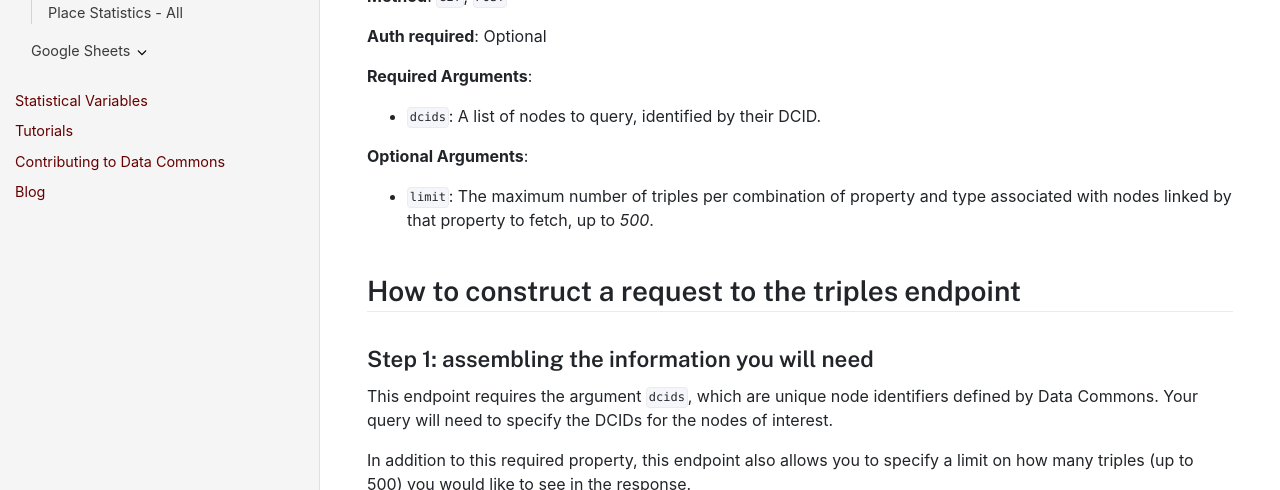
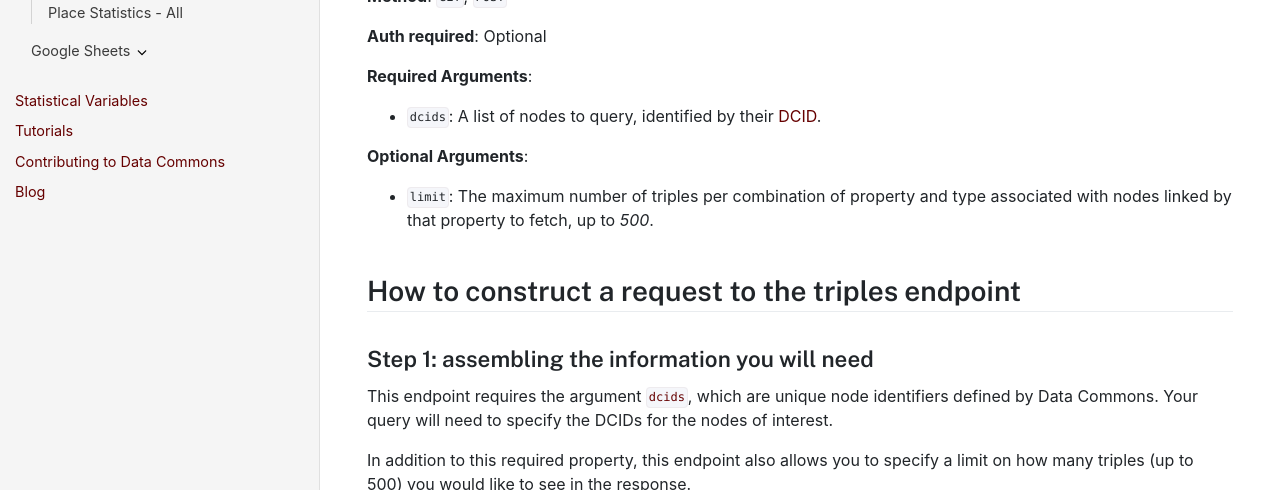
Before and after one commit to datacommonsorg/docsite, a Jekyll site: the page built from api/rest/triple.md, in a window 1280 px wide and 900 px high, scrolled down 330 px. Shown: the part 154-644 px from the top of the window. Built offline with Jekyll 4.4.1, drawn with Linux system fonts in a browser that asks for light colours; comment, search, counter and statistics services are not loaded; some of the changed lines change nothing that is shown.

Commit message:
first pass

```diff
--- a/api/rest/triple.md
+++ b/api/rest/triple.md
@@ -26,7 +26,7 @@ label of a directed edge from *s* to *o* (sometimes also called the *predicate*)
 
 **Required Arguments**:
 
-*   `dcids`: A list of nodes to query, identified by their DCID.
+*   `dcids`: A list of nodes to query, identified by their [DCID](https://docs.datacommons.org/glossary.html).
 
 **Optional Arguments**:
 
@@ -37,7 +37,7 @@ label of a directed edge from *s* to *o* (sometimes also called the *predicate*)
 
 ### Step 1: assembling the information you will need
 
-This endpoint requires the argument `dcids`, which are unique node identifiers defined by Data Commons. Your query will need to specify the DCIDs for the nodes of interest.
+This endpoint requires the argument [`dcids`](https://docs.datacommons.org/glossary.html), which are unique node identifiers defined by Data Commons. Your query will need to specify the DCIDs for the nodes of interest.
 
 In addition to this required property, this endpoint also allows you to specify a limit on how many triples (up to 500) you would like to see in the response.
 
```
